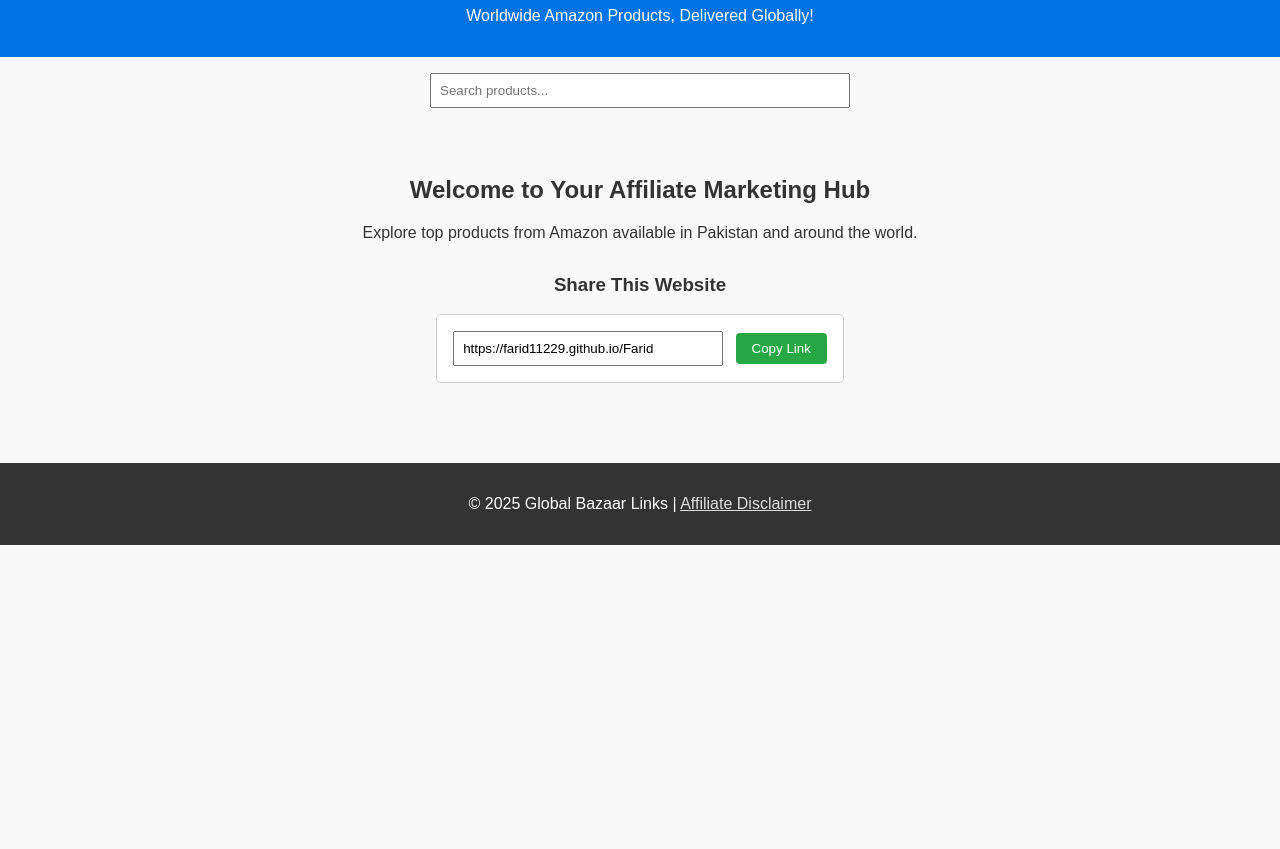
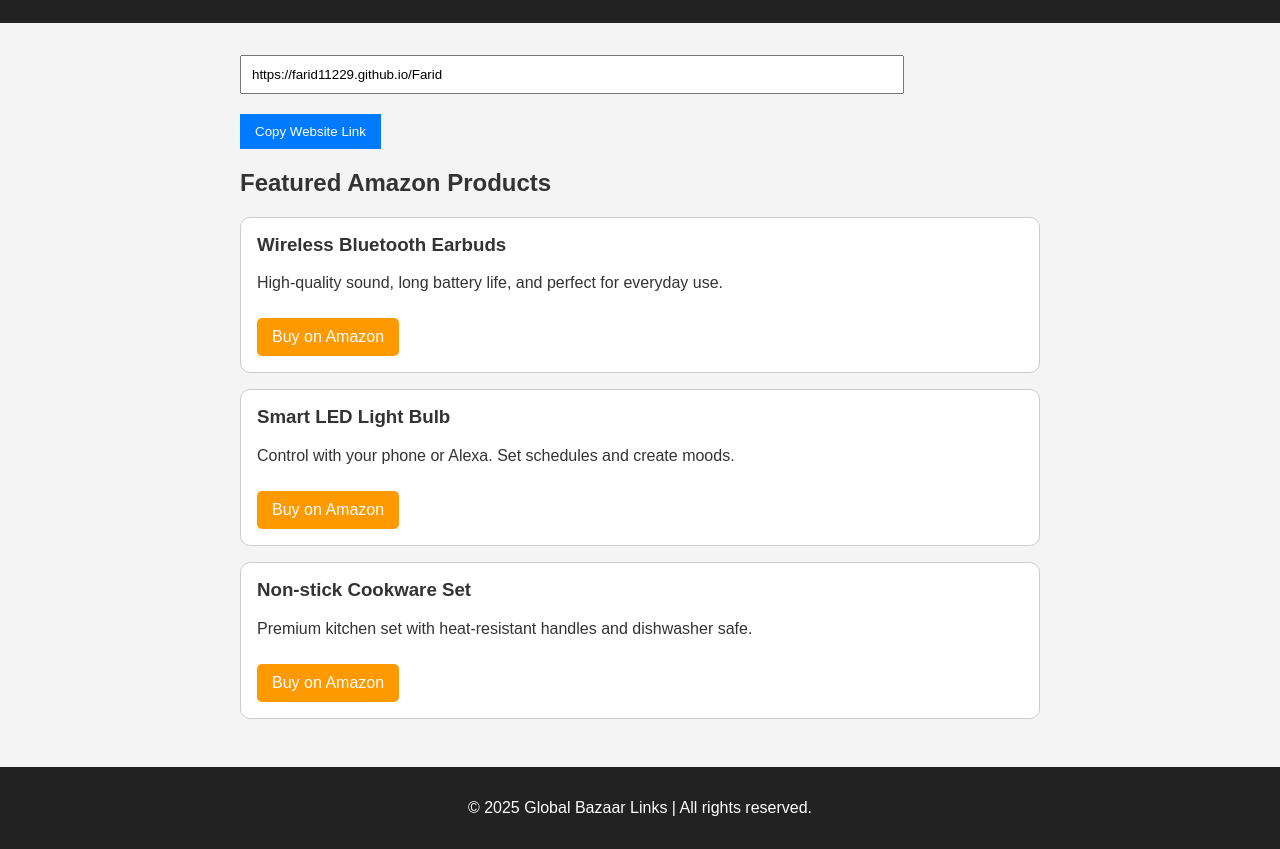
Before and after one commit to farid1122927/Farid, a plain HTML site: page Index.html in a window 1280 px wide. Shown: the part 89-938 px from the top of the page. Before the commit the page ends 800 px from the top, so only its background shows below. Drawn offline with Linux system fonts and the light colour scheme.

Commit message:
Index.html

```diff
--- a/Index.html
+++ b/Index.html
@@ -1,123 +1,97 @@
-<!DOCTYPE html>
-<html lang="en">
+<!DOCTYPE html><html lang="en">
 <head>
-  <meta charset="UTF-8" />
-  <meta name="viewport" content="width=device-width, initial-scale=1.0"/>
-  <meta name="description" content="Global Bazaar Links - Your trusted Amazon affiliate site for global shopping.">
+  <meta charset="UTF-8">
+  <meta name="viewport" content="width=device-width, initial-scale=1.0">
+  <meta name="description" content="Discover top Amazon deals from all categories – Electronics, Home, Fashion, and more. Click and buy with our global affiliate links.">
+  <meta name="keywords" content="Amazon, affiliate, deals, shopping, electronics, fashion, home, kitchen">
+  <meta name="author" content="Global Bazaar Links">
   <title>Global Bazaar Links</title>
   <style>
     body {
       font-family: Arial, sans-serif;
       margin: 0;
-      background: #f9f9f9;
+      padding: 0;
+      background-color: #f4f4f4;
       color: #333;
     }
-
-    header {
-      background-color: #0073e6;
+    header, footer {
+      background-color: #222;
+      color: white;
       padding: 1rem;
-      color: white;
       text-align: center;
     }
-
-    nav {
-      text-align: center;
-      margin: 1rem 0;
-    }
-
-    nav input {
-      padding: 0.5rem;
-      width: 60%;
-      max-width: 400px;
-    }
-
     main {
       padding: 2rem;
-      text-align: center;
+      max-width: 800px;
+      margin: auto;
     }
-
-    .copy-section {
-      margin-top: 2rem;
+    input[type="text"] {
+      width: 80%;
+      padding: 10px;
+      margin-bottom: 20px;
     }
-
-    .link-box {
+    .btn-copy {
+      padding: 10px 15px;
+      background-color: #007BFF;
+      color: white;
+      border: none;
+      cursor: pointer;
+    }
+    .product-box {
+      border: 1px solid #ccc;
+      background-color: white;
+      margin: 1rem 0;
+      padding: 1rem;
+      border-radius: 10px;
+    }
+    .product-box h3 {
+      margin-top: 0;
+    }
+    .product-box a {
       display: inline-block;
-      background: white;
-      padding: 1rem;
-      border: 1px solid #ccc;
+      margin-top: 10px;
+      background-color: #ff9900;
+      color: white;
+      padding: 10px 15px;
+      text-decoration: none;
       border-radius: 5px;
-    }
-
-    .link-box input {
-      width: 250px;
-      padding: 0.5rem;
-      margin-right: 0.5rem;
-    }
-
-    .link-box button {
-      padding: 0.5rem 1rem;
-      background-color: #28a745;
-      border: none;
-      color: white;
-      cursor: pointer;
-      border-radius: 4px;
-    }
-
-    footer {
-      background-color: #333;
-      color: white;
-      text-align: center;
-      padding: 1rem;
-      margin-top: 3rem;
-    }
-
-    @media (max-width: 600px) {
-      nav input {
-        width: 90%;
-      }
-      .link-box input {
-        width: 70%;
-      }
     }
   </style>
 </head>
 <body>
-
   <header>
     <h1>Global Bazaar Links</h1>
-    <p>Worldwide Amazon Products, Delivered Globally!</p>
-  </header>
+  </header>  <main>
+    <input type="text" id="siteUrl" value="https://farid11229.github.io/Farid" readonly>
+    <button class="btn-copy" onclick="copyLink()">Copy Website Link</button><h2>Featured Amazon Products</h2>
 
-  <nav>
-    <input type="text" placeholder="Search products..." />
-  </nav>
+<div class="product-box">
+  <h3>Wireless Bluetooth Earbuds</h3>
+  <p>High-quality sound, long battery life, and perfect for everyday use.</p>
+  <a href="https://www.amazon.com/dp/B09XXXXXXX?tag=youraffid">Buy on Amazon</a>
+</div>
 
-  <main>
-    <h2>Welcome to Your Affiliate Marketing Hub</h2>
-    <p>Explore top products from Amazon available in Pakistan and around the world.</p>
+<div class="product-box">
+  <h3>Smart LED Light Bulb</h3>
+  <p>Control with your phone or Alexa. Set schedules and create moods.</p>
+  <a href="https://www.amazon.com/dp/B08YYYYYYY?tag=youraffid">Buy on Amazon</a>
+</div>
 
-    <div class="copy-section">
-      <h3>Share This Website</h3>
-      <div class="link-box">
-        <input type="text" value="https://farid11229.github.io/Farid" id="myLink" readonly>
-        <button onclick="copyLink()">Copy Link</button>
-      </div>
-    </div>
-  </main>
+<div class="product-box">
+  <h3>Non-stick Cookware Set</h3>
+  <p>Premium kitchen set with heat-resistant handles and dishwasher safe.</p>
+  <a href="https://www.amazon.com/dp/B07ZZZZZZZ?tag=youraffid">Buy on Amazon</a>
+</div>
 
-  <footer>
-    <p>&copy; 2025 Global Bazaar Links | <a href="#" style="color: #ddd;">Affiliate Disclaimer</a></p>
-  </footer>
-
-  <script>
+  </main>  <footer>
+    <p>&copy; 2025 Global Bazaar Links | All rights reserved.</p>
+  </footer>  <script>
     function copyLink() {
-      var copyText = document.getElementById("myLink");
+      const copyText = document.getElementById("siteUrl");
       copyText.select();
       copyText.setSelectionRange(0, 99999);
       document.execCommand("copy");
-      alert("Link copied: " + copyText.value);
+      alert("Copied: " + copyText.value);
     }
-  </script>
-
-</body>
+  </script></body>
 </html>
```
